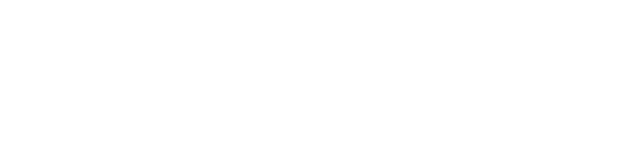
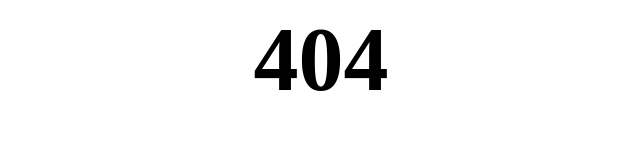
Before and after one commit to iRavshan/University, a plain HTML site: page index.html in a window 1280 px wide. Shown: the whole page, without its empty margins (319-959 px from the left). Drawn offline with Linux system fonts and the light colour scheme.

Commit message:
disableSite404

```diff
--- a/index.html
+++ b/index.html
@@ -690,4 +690,6 @@
     <script src="assets/js/main.js"></script>
     <script src="assets/js/foo.js"></script>
 </body>
-</html>
+</html>-->
+
+<h1 style="text-align: center; font-size: 90px;">404</h1>
```
